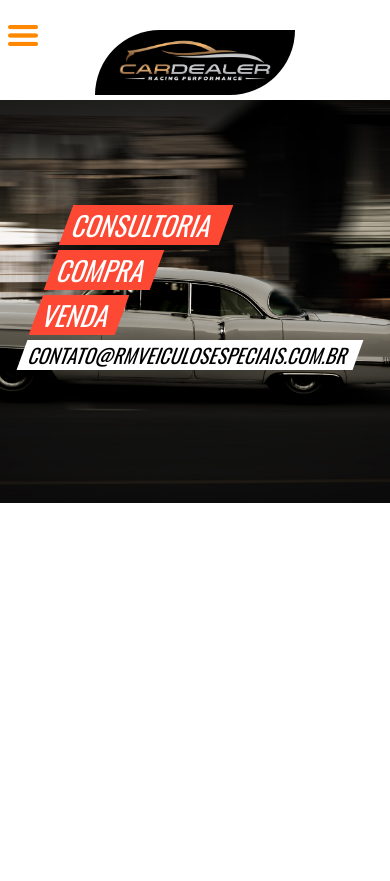
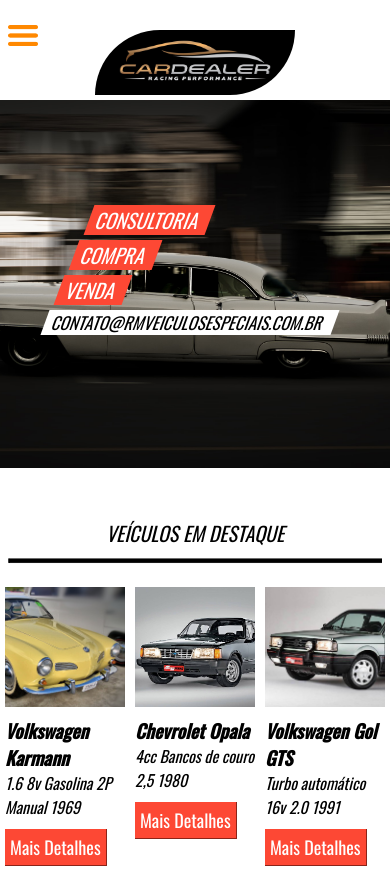
Before and after one commit to julianamacape/Curso-Webmaster-Front-End-Completo, a plain HTML site: page 09-mod09/index.html in a window 390 px wide. Before the commit the page ends 844 px from the top, so only its background shows below. Drawn offline with nearby package versions, Linux system fonts and the light colour scheme.

Commit message:
module09 car shop project
Destaque section done

```diff
--- a/09-mod09/css/style.css
+++ b/09-mod09/css/style.css
@@ -122,51 +122,92 @@ main .mainbanner {
     font-size: 20px;
 }
 
-section {
+section.destaque {
     margin: 0 auto;
-    width: 1200px;
+    max-width: 1000px;
+    height: 300px;
 }
 
-.container {
+section.destaque .destaque-header {
     display: flex;
     width: 100%;
-    height: 100%;
+    height: 150px;
+    padding-top: 100px;
 }
 
-.one {
-    width: 20%;
-    background-color: red;
+.destaque-header div {
+    width: Calc(100%/3);
 }
 
-.two {
-    width: 25%;
-    background-color: blue;
+.left, .right {
+    background-image: url('../images/destaque-line.png');
+    background-repeat: no-repeat;
 }
 
-.three {
-    width: 35%;
-    background-color: green;
+.middle {
+    margin-top: -20px;
 }
 
-/*
-section.destaque {
-    padding-top: 80px;
-    width: 1000px;
-    margin: 0 auto;
-    border: 1px solid red;
+.middle h2 {
+    font-weight: 400;
+    font-style: italic;
+    text-align: center;
 }
 
-div.destaque-header {
+.destaque-content {
     display: flex;
     width: 100%;
-    height: 100%;
 }
 
-div.destaque-header-item {
+.destaquecarro {
     width: Calc(100% / 3);
-    background-color: red;
 }
-*/
+
+.carrowrapper {
+    max-width: 200px;
+    margin: 0 auto;
+    padding: 5px;
+}
+
+.destaquecarro img {
+    width: 100%;
+    display: block;
+    margin: 0 auto;
+}
+
+.destaquecarro-text {
+    font-style: italic;
+    max-width: 200px;
+    margin: 0 auto;
+    padding: 5px;
+}
+
+.destaquecarro-text span {
+    display: block;
+}
+
+.destaquecarro-text button {
+    margin: 10px 0;
+    background-color: #fd4834;
+    color: white;
+    border: none;
+    font-size: 18px;
+    padding: 5px;
+    cursor: pointer;
+    border-bottom: 1.5px solid #8b2419;
+    border-right: 1.5px solid #8b2419;
+}
+
+.destaquecarro-text button:active {
+    border-bottom: none;
+    border-right: none;
+    border-top: 1.5px solid #8b2419;
+    border-left: 1.5px solid #8b2419;
+}
+
+.destaquecarro-text button:focus {
+    outline: none;
+}
 
 @media screen and (max-width: 840px) {
     header .header-logo {
@@ -187,12 +228,60 @@ div.destaque-header-item {
         padding-top: 140px;
     }
 
+    section.destaque .destaque-header  {
+        padding-top: 40px;
+        height: 80px;
+    }
+
     .mainbanneritemwrapper {
         margin: 0px 0 132px 60px;
     }
 }
 
-@media screen and (max-width: 595px) {
+@media screen and (max-width: 740px) {
+
+    .destaque-header {
+        padding: 0px 8px;
+    }
+    .middle {
+        margin-top: -15px;
+    }
+
+    .middle h2 {
+     font-size: 20px;
+    }
+}
+
+@media screen and (max-width: 640px) {
+
+    section.destaque .destaque-header {
+        display: block;
+        margin-bottom: 34px;
+    }
+
+    .destaque-header div {
+        width: 100%
+    }
+
+    .left {
+        display: none;
+    }
+
+    .middle {
+        margin-top: 10px;
+        margin-bottom: 10px;
+    }
+
+    .right {
+        height: 7px;
+    }
+}
+
+@media screen and (max-width: 610px) {
+
+    header {
+        padding: 30px 8px 9px 8px;
+    }
 
     header .header-menu {
         display: none;
@@ -269,6 +358,37 @@ div.destaque-header-item {
     }
 }
 
+@Media screen and (max-width: 400px) {
+
+    .mainbanneritemwrapper {
+        max-width: 300px;
+    }
+
+    .consultoria {
+        width: 121px;
+    }
+
+    .compra {
+        width: 83px;
+    }
+
+    .venda {
+        width: 68px;
+    }
+
+    .contato {
+        width: 290px;
+    }
+
+    .mainbanneritem span {
+        font-size: 20px;
+    }
+
+    .contato span {
+        font-size: 17px;
+    }
+
+
 @media screen and (max-width: 350px) {
     header .header-logo {
         width: 170px;
--- a/09-mod09/index.html
+++ b/09-mod09/index.html
@@ -51,27 +51,52 @@
                 </div>
             </div>
         </div>
-        <section>
-            <div class="container">
-                <div class="content one"></div>
-                <div class="content two"></div>
-                <div class="content three"></div>
+    </main>
+    <section class="destaque">
+        <div class="destaque-header">
+            <div class="left"></div>
+            <div class="middle"><h2>VEÍCULOS EM DESTAQUE</h2></div>
+            <div class="right"></div>
+        </div>
+        <div class="destaque-content">
+            <div class="destaquecarro car01">
+                <div class="carrowrapper">
+                    <img src="images/car01.jpg" alt="">
+                </div>
+                <div class="destaquecarro-text">
+                    <h3>Volkswagen Karmann</h3>
+                    <span>
+                        1.6 8v Gasolina 2P Manual 1969
+                    </span>
+                    <button>Mais Detalhes</button>
+                </div>
+
             </div>
-        </section>
-        <!--
-        <section class="destaque">
-            <div class="destaque–header-">
-                <div class="destaque–header-item">VEÍCULOS EM DESTAQUE</div>
-                <div class="destaque–header-item">VEÍCULOS EM DESTAQUE</div>
-                <div class="destaque–header-item">VEÍCULOS EM DESTAQUE</div>
+            <div class="destaquecarro car02">
+                <div class="carrowrapper">
+                    <img src="images/car02.jpeg" alt="">
+                </div>
+                <div class="destaquecarro-text">
+                    <h3>Chevrolet Opala</h3>
+                    <span>
+                        4cc Bancos de couro 2,5 1980
+                    </span>
+                    <button>Mais Detalhes</button>
+                </div>
             </div>
-            <div class="content-destaque">
-                <div class="destaque-content-item"></div>
-                <div class="destaque-content-item"></div>
-                <div class="destaque-content-item"></div>
+            <div class="destaquecarro car03">
+                <div class="carrowrapper">
+                    <img src="images/car03.jpeg" alt="">
+                </div>
+                <div class="destaquecarro-text">
+                    <h3>Volkswagen Gol GTS</h3>
+                    <span>
+                        Turbo automático 16v 2.0 1991
+                    </span>
+                    <button>Mais Detalhes</button>
+                </div>
             </div>
-        </section>
-        -->
-    </main>
+        </div>
+    </section>
 </body>
 </html>
```
Also changed, not shown: 09-mod09/images/car01.jpg (added), 09-mod09/images/car02.jpeg (added), 09-mod09/images/car03.jpeg (added), 09-mod09/images/carro.jpg (added), 09-mod09/images/destaque-line.png (added).
